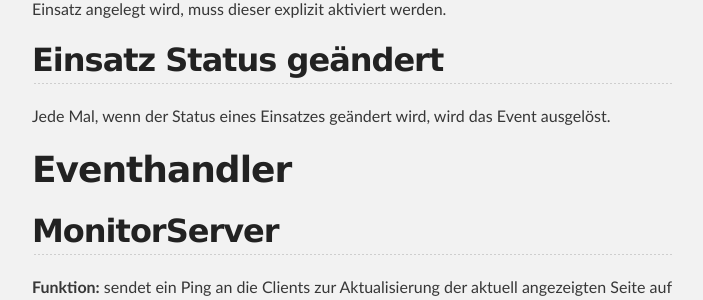
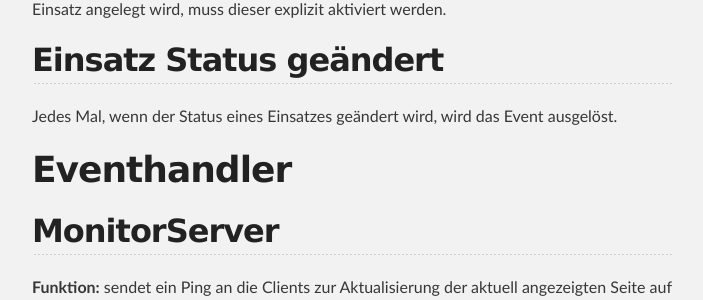
Before and after one commit to seiferta/eMonitor, a Jekyll site: the page built from docs/eventhandler.md, in a window 1280 px wide and 900 px high, scrolled down 1587 px. Shown: the part 154-454 px from the top of the window, without its empty margins (288-991 px from the left). Built offline with Jekyll 4.4.1, drawn with Linux system fonts in a browser that asks for light colours; nearby versions of some CDN libraries; some of the changed text lies outside the part shown.

Commit message:
Update eventhandler.md

```diff
--- a/docs/eventhandler.md
+++ b/docs/eventhandler.md
@@ -52,8 +52,7 @@ Wenn ein neuer Einsatz in eMonitor erzeugt wurde, wird dieses Event ausgelöst.
 
 ## Einsatz Status geändert
 
-Jede Mal, wenn der Status eines Einsatzes geändert wird, wird das Event ausgelöst.
-
+Jedes Mal, wenn der Status eines Einsatzes geändert wird, wird das Event ausgelöst.
 
 # Eventhandler
 
```
Also changed, not shown: other parts of docs/eventhandler.md (+1 -1 lines).
